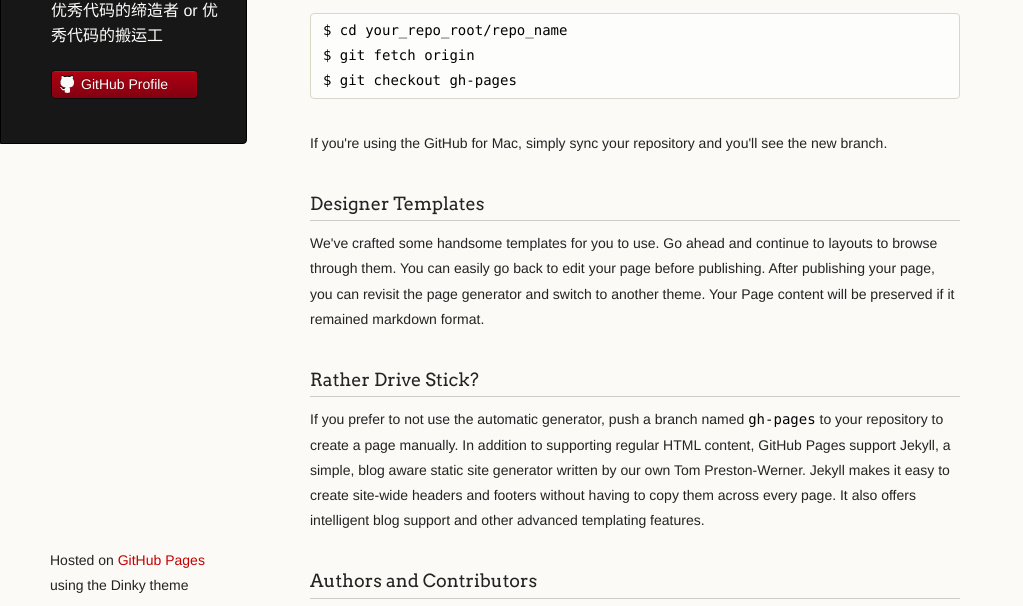
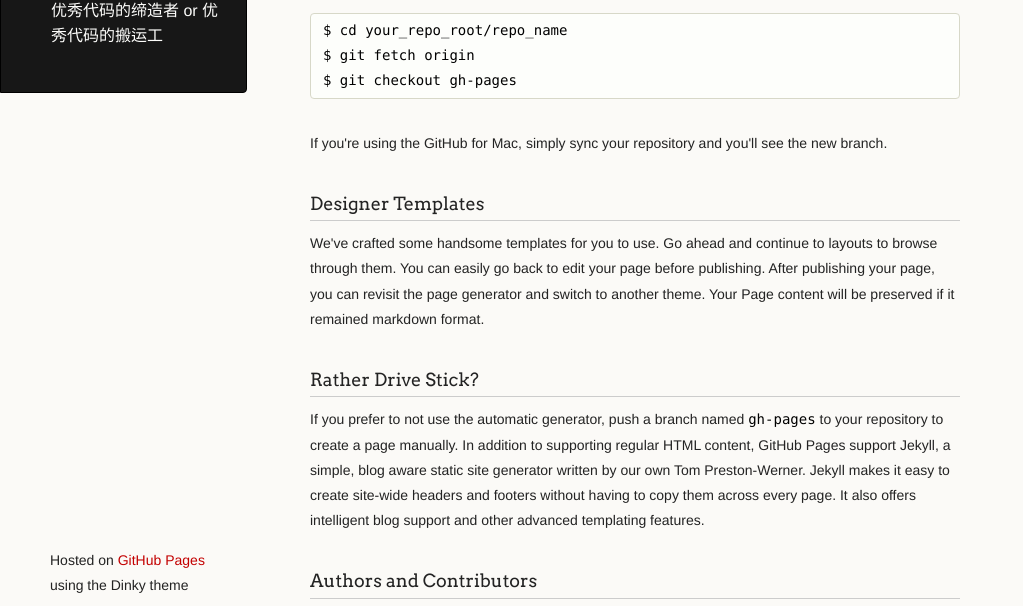
Before and after one commit to hereyouare/hereyouare.github.com, a plain HTML site: page index.html in a window 1280 px wide. Shown: the part 170-776 px from the top of the page, without its empty margins (0-1023 px from the left). Drawn offline with Linux system fonts and the light colour scheme.

Commit message:
Update index.html

```diff
--- a/index.html
+++ b/index.html
@@ -18,13 +18,6 @@
       <header>
         <h1 class="header">刘炜的技术博客</h1>
         <p class="header">优秀代码的缔造者 or 优秀代码的搬运工</p>
-
-
-
-        <ul>
-          <li><a class="buttons github" href="https://github.com/hereyouare">GitHub Profile</a></li>
-        </ul>
-
       </header>
       <section>
         <h3>
```
